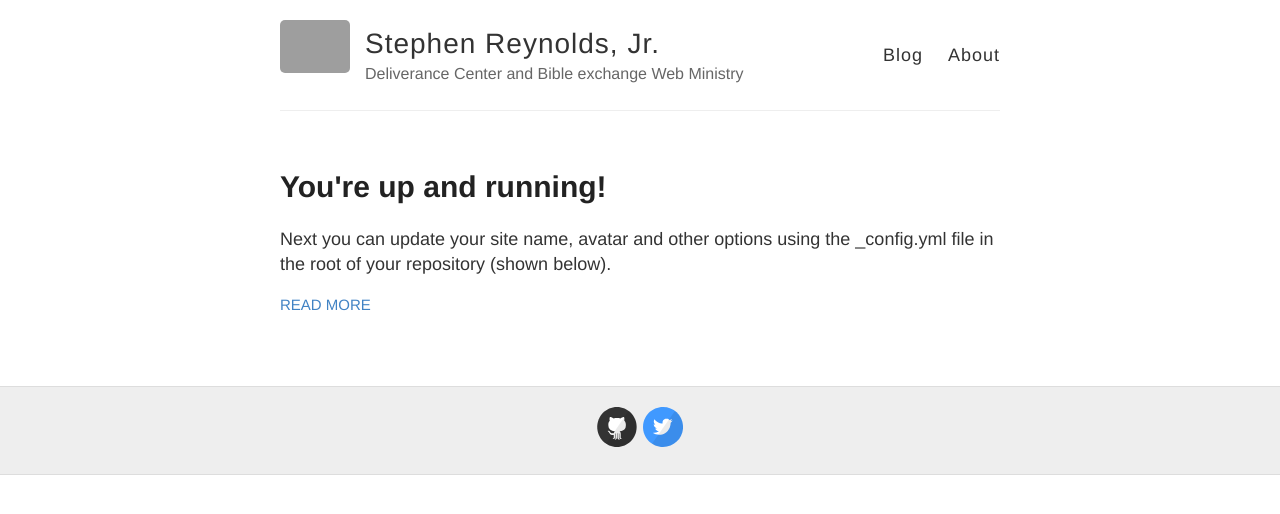
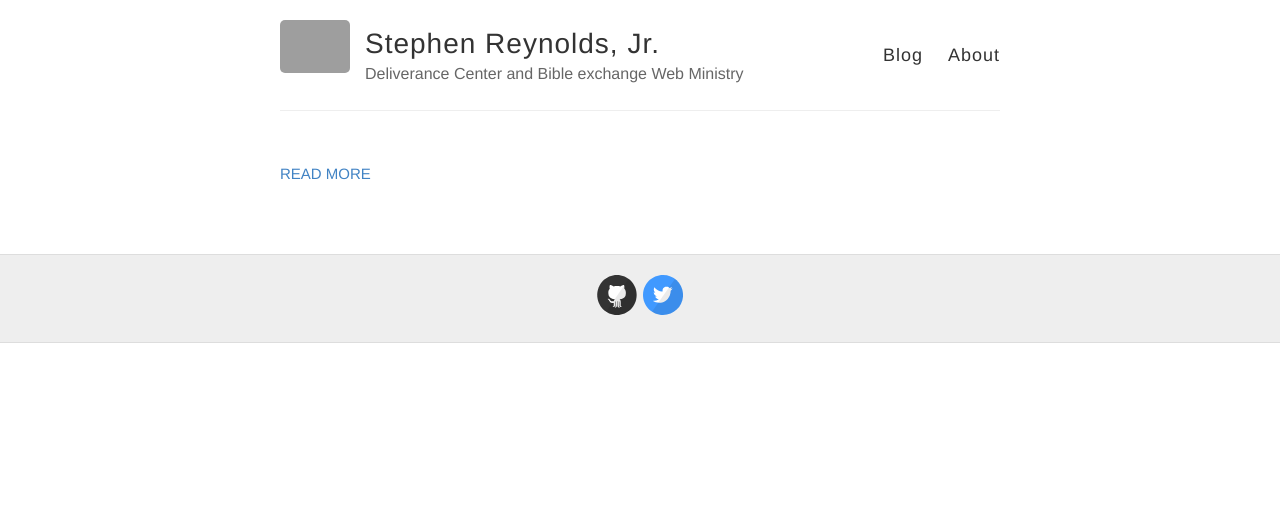
Before and after one commit to sgrjr/sgrjr.github.io, a Jekyll site: the page built from index.html, in a window 1280 px wide. Shown: the top 514 px of the page. Built offline with Jekyll 4.4.1, drawn with Linux system fonts in a browser that asks for light colours; Markdown is read by kramdown in place of the engine named in the settings; grey boxes are pictures that could not be loaded.

Commit message:
first post

```diff
--- a/_config.yml
+++ b/_config.yml
@@ -9,7 +9,7 @@ name: Stephen Reynolds, Jr.
 description: Deliverance Center and Bible exchange Web Ministry
 
 # URL of your avatar or profile pic (you could use your GitHub profile pic)
-avatar: https://raw.githubusercontent.com/barryclark/jekyll-now/master/images/jekyll-logo.png
+avatar: https://bible.exchange/be_logo.pngs
 
 #
 # Flags below are optional
--- a/_posts/2014-3-3-Hello-World.md
+++ /dev/null
@@ -1,10 +0,0 @@
----
-layout: post
-title: You're up and running!
----
-
-Next you can update your site name, avatar and other options using the _config.yml file in the root of your repository (shown below).
-
-![_config.yml]({{ site.baseurl }}/images/config.png)
-
-The easiest way to make your first post is to edit this one. Go into /_posts/ and update the Hello World markdown file. For more instructions head over to the [Jekyll Now repository](https://github.com/barryclark/jekyll-now) on GitHub.
```
Also changed, not shown: _posts/2015-4-11-Bible-exchange-features.md (added, +29 -0 lines).
